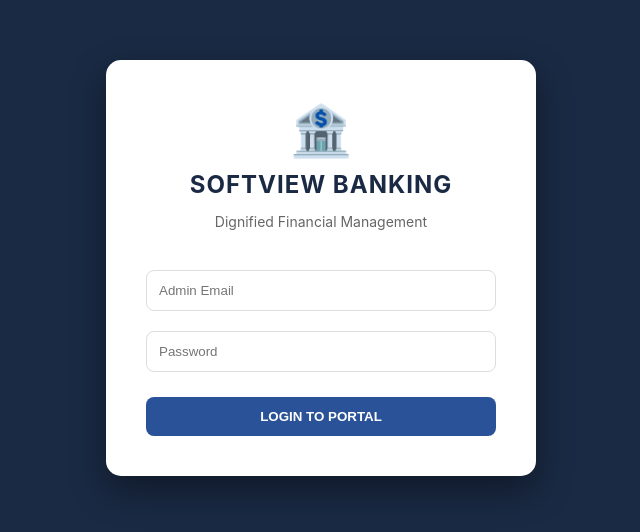
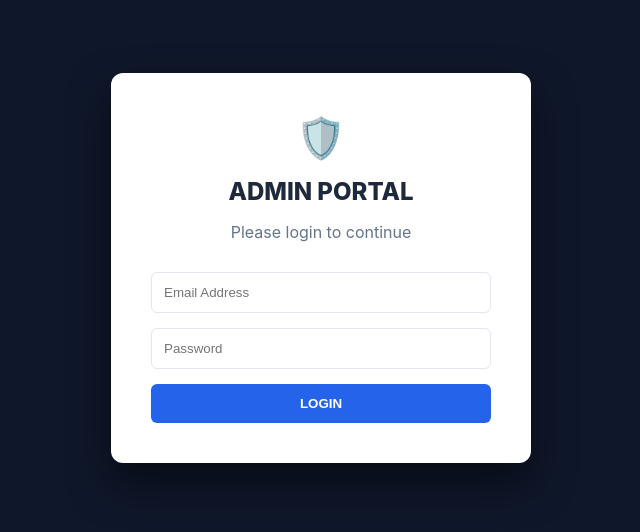
Before and after one commit to shreetare2020/softview-dashboard, a React (Create React App) app: page / in a window 1280 px wide. Shown: the part 132-664 px from the top of the page, without its empty margins (319-959 px from the left). Built offline with nearby package versions, Linux system fonts and the light colour scheme; no server answers.

Commit message:
Added session security and professional redirect

```diff
--- a/src/App.css
+++ b/src/App.css
@@ -1,50 +1,38 @@
-.login-screen {
-  background: #1a2a44; /* Professional Navy Blue */
-  height: 100vh;
-  display: flex;
-  justify-content: center;
-  align-items: center;
+/* Security Gate / Loader */
+.security-gate {
+  height: 100vh; background: #1a2a44; display: flex;
+  flex-direction: column; justify-content: center; align-items: center;
+  color: white; font-family: sans-serif;
 }
 
-.login-panel {
-  background: white;
-  padding: 40px;
-  border-radius: 15px;
-  width: 350px;
-  box-shadow: 0 15px 35px rgba(0,0,0,0.4);
-  text-align: center;
+/* Professional Login Overlay */
+.login-overlay {
+  background: #0f172a; height: 100vh; display: flex;
+  justify-content: center; align-items: center;
 }
 
-.logo-area { font-size: 50px; margin-bottom: 10px; }
-.login-panel h2 { color: #1a2a44; margin: 10px 0; letter-spacing: 1px; }
-.login-panel p { color: #666; font-size: 14px; margin-bottom: 30px; }
-
-.login-panel input {
-  width: 100%;
-  padding: 12px;
-  margin: 10px 0;
-  border: 1px solid #ddd;
-  border-radius: 8px;
-  box-sizing: border-box;
+.login-box {
+  background: white; padding: 40px; border-radius: 12px; width: 340px;
+  text-align: center; box-shadow: 0 20px 40px rgba(0,0,0,0.5);
 }
 
-.login-panel button {
-  width: 100%;
-  padding: 12px;
-  background: #2a5298;
-  color: white;
-  border: none;
-  border-radius: 8px;
-  font-weight: bold;
-  cursor: pointer;
-  margin-top: 15px;
-  transition: 0.3s;
+.login-box .icon { font-size: 40px; margin-bottom: 15px; }
+.login-box h2 { color: #1e293b; margin: 0; font-weight: 800; }
+.login-box p { color: #64748b; margin-bottom: 30px; }
+
+.login-box input {
+  width: 100%; padding: 12px; margin-bottom: 15px; border: 1px solid #e2e8f0;
+  border-radius: 6px; box-sizing: border-box;
 }
 
-.login-panel button:hover { background: #1a2a44; }
+.login-box button {
+  width: 100%; padding: 12px; background: #2563eb; color: white;
+  border: none; border-radius: 6px; font-weight: bold; cursor: pointer;
+}
 
-/* Loader */
-.loader-container {
-  height: 100vh; display: flex; justify-content: center;
-  align-items: center; font-family: sans-serif; color: #1a2a44;
+/* Dashboard Sidebar */
+.sidebar-pro {
+  width: 260px; background: #1e293b; color: white; height: 100vh; padding: 25px;
 }
+.menu-item { padding: 12px; border-radius: 8px; cursor: pointer; margin-bottom: 5px; }
+.menu-item.active { background: #3b82f6; }
--- a/src/App.js
+++ b/src/App.js
@@ -6,25 +6,23 @@ import { collection, onSnapshot } from "firebase/firestore";
 
 export default function App() {
   const [user, setUser] = useState(null);
-  const [loading, setLoading] = useState(true); // Refresh check ke liye
+  const [loading, setLoading] = useState(true); // Refresh check logic
   const [email, setEmail] = useState("");
   const [pass, setPass] = useState("");
   const [activePage, setActivePage] = useState("Dashboard");
-  const [time, setTime] = useState(new Date());
 
   useEffect(() => {
-    // Ye function check karega ki user logged in hai ya nahi
+    // Ye function refresh hone par sabse pehle chalta hai
     const unsub = onAuthStateChanged(auth, (u) => {
       if (u) {
         setUser(u);
       } else {
         setUser(null);
+        // Agar refresh par session nahi mila, toh user null ho jayega
       }
-      setLoading(false); // Verification khatam
+      setLoading(false); // Check khatam, ab UI dikhao
     });
-
-    const timer = setInterval(() => setTime(new Date()), 1000);
-    return () => { unsub(); clearInterval(timer); };
+    return () => unsub();
   }, []);
 
   const handleLogin = async (e) => {
@@ -32,53 +30,58 @@ export default function App() {
     try {
       await signInWithEmailAndPassword(auth, email, pass);
     } catch (err) {
-      alert("Invalid Credentials! Dubara koshish karein.");
+      alert("Unauthorized Access! Sahi details bhariye.");
     }
   };
 
-  // Jab tak loading ho, tab tak screen khali rahegi (Refresh security)
-  if (loading) return <div className="loader-container">Verifying Security...</div>;
+  // 1. Refresh hone par sabse pehle ye dikhega (Security Gate)
+  if (loading) {
+    return (
+      <div className="security-gate">
+        <div className="spinner"></div>
+        <p>Verifying Secure Connection...</p>
+      </div>
+    );
+  }
 
-  // Agar user nahi hai, toh sirf Login Page dikhega
+  // 2. Agar login nahi hai, toh sirf Login Screen (Back/Refresh block)
   if (!user) {
     return (
-      <div className="login-screen">
-        <form className="login-panel" onSubmit={handleLogin}>
-          <div className="logo-area">🏦</div>
-          <h2>SOFTVIEW BANKING</h2>
-          <p>Dignified Financial Management</p>
-          <input type="email" placeholder="Admin Email" required onChange={(e) => setEmail(e.target.value)} />
+      <div className="login-overlay">
+        <form className="login-box" onSubmit={handleLogin}>
+          <div className="icon">🛡️</div>
+          <h2>ADMIN PORTAL</h2>
+          <p>Please login to continue</p>
+          <input type="email" placeholder="Email Address" required onChange={(e) => setEmail(e.target.value)} />
           <input type="password" placeholder="Password" required onChange={(e) => setPass(e.target.value)} />
-          <button type="submit">LOGIN TO PORTAL</button>
+          <button type="submit">LOGIN</button>
         </form>
       </div>
     );
   }
 
-  // Login hone ke baad Dashboard
+  // 3. Authenticated Dashboard
   return (
-    <div className="app-container">
-      <div className="sidebar">
-        <h2>BANKING SYSTEM</h2>
-        <div className={`nav-item ${activePage === "Dashboard" ? "active" : ""}`} onClick={() => setActivePage("Dashboard")}>📊 Dashboard</div>
-        <div className={`nav-item ${activePage === "Firm Master" ? "active" : ""}`} onClick={() => setActivePage("Firm Master")}>🏢 Firm Master</div>
-        <button className="logout-btn" onClick={() => signOut(auth)}>LOGOUT</button>
+    <div className="dashboard-wrapper">
+      <div className="sidebar-pro">
+        <h2 className="brand-name">SOFTVIEW</h2>
+        <div className={`menu-item ${activePage === "Dashboard" ? "active" : ""}`} onClick={() => setActivePage("Dashboard")}>📊 Dashboard</div>
+        <div className={`menu-item ${activePage === "Firm Master" ? "active" : ""}`} onClick={() => setActivePage("Firm Master")}>🏢 Firm Master</div>
+        <div className="logout-zone">
+          <button onClick={() => signOut(auth)}>LOGOUT</button>
+        </div>
       </div>
 
-      <div className="main-content">
-        <header>
-          <span className="page-title">{activePage}</span>
-          <span className="user-label">{user.email}</span>
-        </header>
-
-        <div className="content-body">
-          {/* Dashboard/Master content yahan ayega */}
-          <div className="card">Abhi design set ho raha hai...</div>
+      <div className="main-stage">
+        <div className="top-bar">
+          <h3>{activePage}</h3>
+          <span className="user-mail">{user.email}</span>
         </div>
-
-        <div className="professional-footer">
-          <div className="clock-box">{time.toLocaleString()}</div>
-          <div className="dev-tag">Developed by Softview Technologies | 7972084304</div>
+        <div className="page-content">
+          <div className="card">
+            <h4>Welcome to Professional Dashboard</h4>
+            <p>System is secured with real-time session tracking.</p>
+          </div>
         </div>
       </div>
     </div>
```
